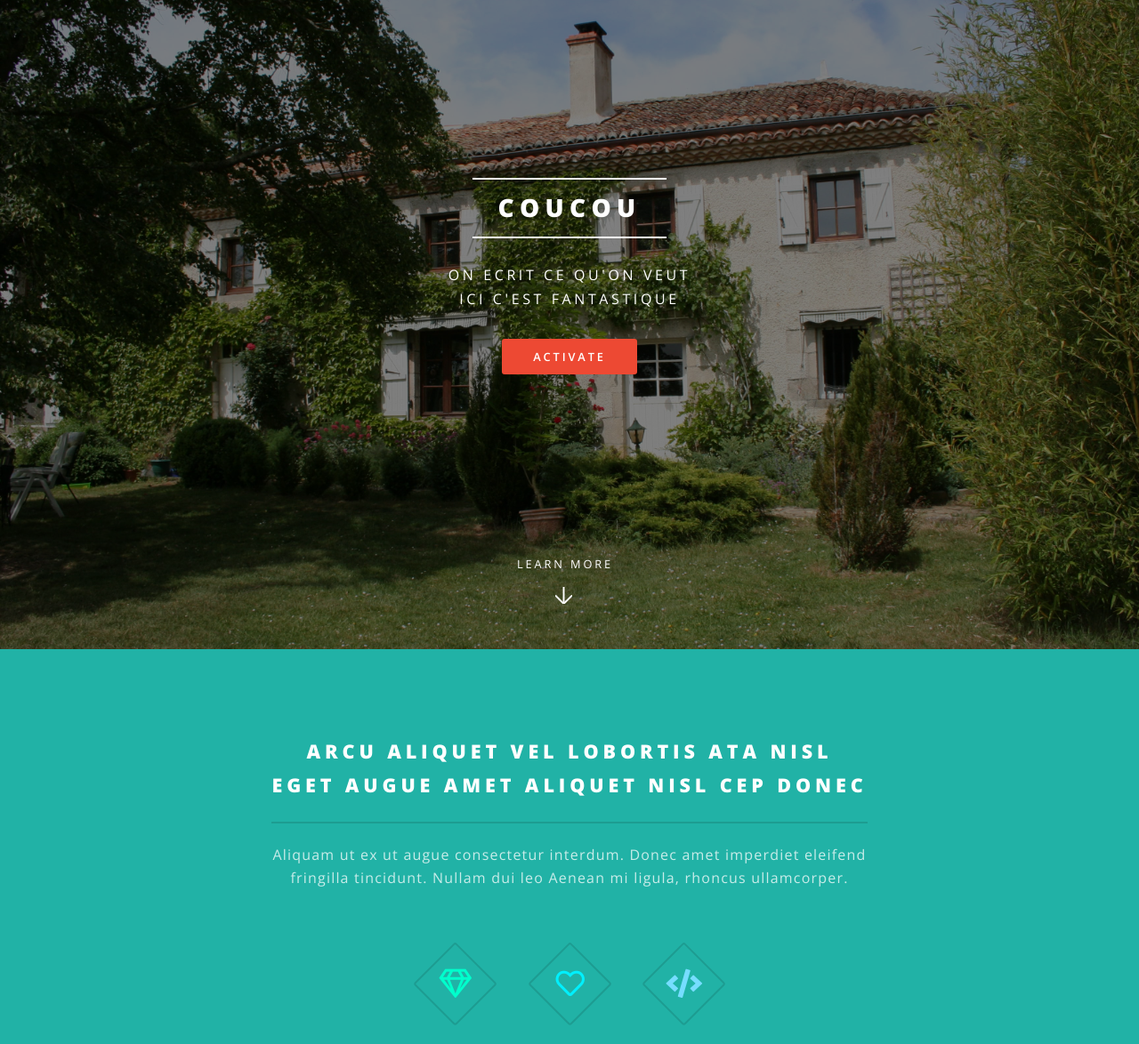
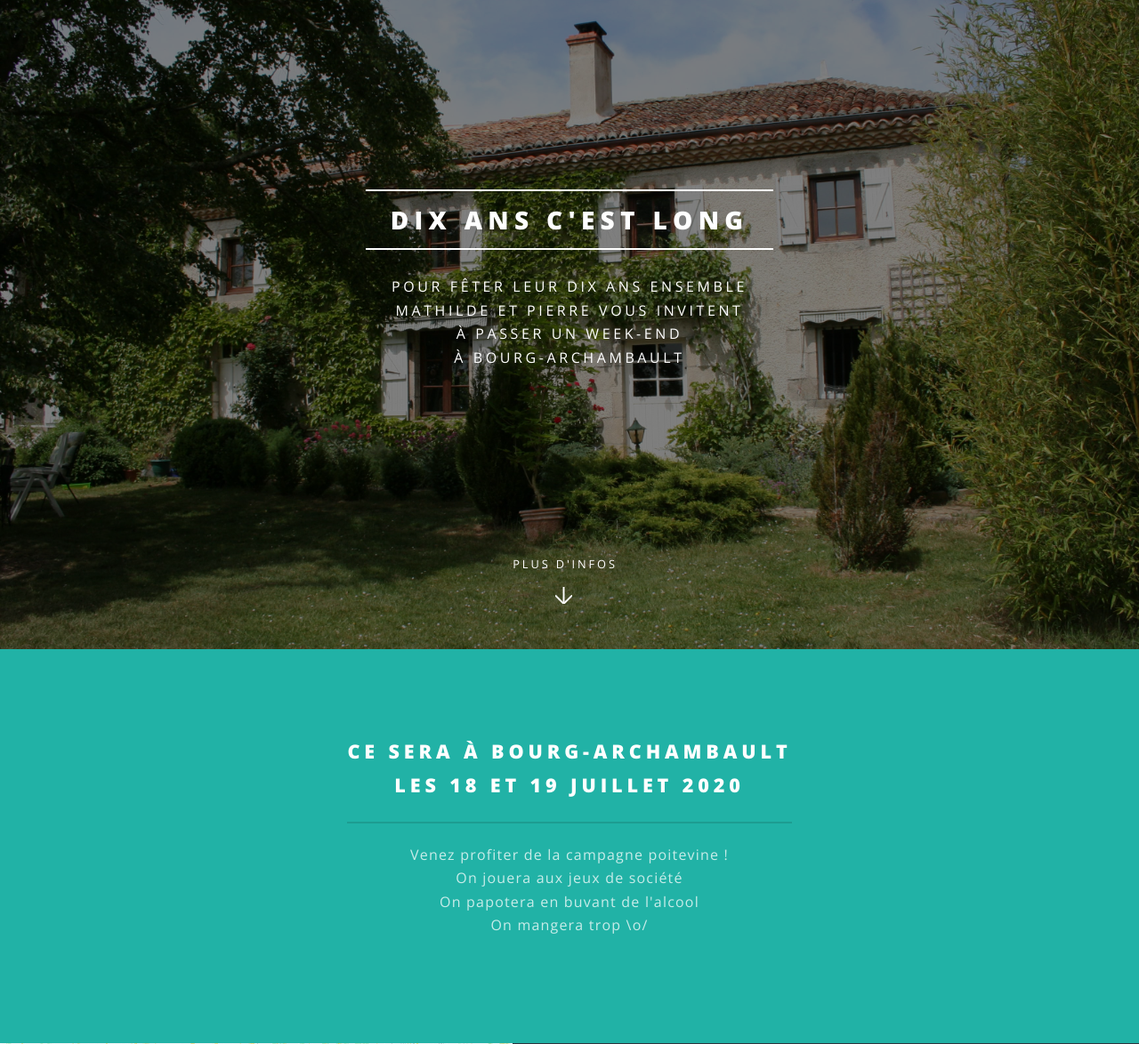
Before and after one commit to pmourlanne/dixans, a Flask app: page / in a window 1280 px wide. Shown: the part 70-1244 px from the top of the page at 89% size. Run offline with Flask 2, Linux system fonts and the light colour scheme.

Commit message:
Filled out index page

```diff
--- a/dixans/templates/index.html
+++ b/dixans/templates/index.html
@@ -6,7 +6,7 @@
 -->
 <html>
 	<head>
-		<title>Mathilde et Pierre fetent leur dix ans</title>
+		<title>Mathilde et Pierre fêtent leur dix ans</title>
 		<meta charset="utf-8" />
 		<meta name="viewport" content="width=device-width, initial-scale=1, user-scalable=no" />
 		<link rel="stylesheet" href="static/css/main.css" />
@@ -15,141 +15,94 @@
 
 	<body class="landing is-preload">
 		<div id="page-wrapper">
-			{#
-			<header id="header" class="alt">
-				<h1><a href="index.html">Spectral</a></h1>
-				<nav id="nav">
-					<ul>
-						<li class="special">
-							<a href="#menu" class="menuToggle"><span>Menu</span></a>
-							<div id="menu">
-								<ul>
-									<li><a href="index.html">Home</a></li>
-									<li><a href="generic.html">Generic</a></li>
-									<li><a href="elements.html">Elements</a></li>
-									<li><a href="#">Sign Up</a></li>
-									<li><a href="#">Log In</a></li>
-								</ul>
-							</div>
-						</li>
-					</ul>
-				</nav>
-			</header>
-			#}
 
 			<section id="banner">
 				<div class="inner">
-					<h2>Coucou</h2>
+					<h2>Dix ans c'est long</h2>
 					<p>
-						On ecrit ce qu'on veut<br />
-						ici c'est fantastique<br />
+						Pour fêter leur dix ans ensemble<br />
+						Mathilde et Pierre vous invitent<br />
+						à passer un week-end<br />
+						à Bourg-Archambault<br />
 					</p>
-					<ul class="actions special">
-						<li><a href="#" class="button primary">Activate</a></li>
-					</ul>
 				</div>
-				<a href="#one" class="more scrolly">Learn More</a>
+				<a href="#one" class="more scrolly">Plus d'infos</a>
 			</section>
 
 			<section id="one" class="wrapper style1 special">
 				<div class="inner">
 					<header class="major">
-						<h2>Arcu aliquet vel lobortis ata nisl<br />
-						eget augue amet aliquet nisl cep donec</h2>
-						<p>Aliquam ut ex ut augue consectetur interdum. Donec amet imperdiet eleifend<br />
-						fringilla tincidunt. Nullam dui leo Aenean mi ligula, rhoncus ullamcorper.</p>
+						<h2>Ce sera à Bourg-Archambault<br />
+						Les 18 et 19 Juillet 2020</h2>
+						<p>
+							Venez profiter de la campagne poitevine !<br />
+							On jouera aux jeux de société<br />
+							On papotera en buvant de l'alcool<br />
+							On mangera trop \o/
+						</p>
 					</header>
-					<ul class="icons major">
-						<li><span class="icon fa-gem major style1"><span class="label">Lorem</span></span></li>
-						<li><span class="icon fa-heart major style2"><span class="label">Ipsum</span></span></li>
-						<li><span class="icon solid fa-code major style3"><span class="label">Dolor</span></span></li>
-					</ul>
 				</div>
 			</section>
 
 			<section id="two" class="wrapper alt style2">
 				<section class="spotlight">
-					<div class="image"><img src="static/img/pic01.jpg" alt="" /></div><div class="content">
-						<h2>Magna primis lobortis<br />
-						sed ullamcorper</h2>
-						<p>Aliquam ut ex ut augue consectetur interdum. Donec hendrerit imperdiet. Mauris eleifend fringilla nullam aenean mi ligula.</p>
+					<div class="image"><a href="https://www.google.com/maps/place/La+Vall%C3%A9e+d'en+Bas,+86390+Bourg-Archambault/@46.0927014,0.0573545,7.99z/data=!4m5!3m4!1s0x47fc17679e790c45:0x1f3a74383f729b12!8m2!3d46.36504!4d1.009421" target="_blank"><img src="static/img/gmap.png" alt="" /></a></div>
+					<div class="content">
+						<h2>Comment venir à<br />
+						la Vallée Basse</h2>
+						<p>
+							Le train vous amène à Montmorillon, accessible depuis Poitiers ou Limoges. Après, on vient vous chercher !<br />
+							Pour les gens motorisés, il y a plein de places pour se garer autour de la maison.
+						</p>
+						<p>
+							<span class="fa fa-arrow fa-arrow-left"></span>&nbsp;Cliquez sur la carte à gauche pour l'adresse exacte
+						</p>
 					</div>
 				</section>
+
 				<section class="spotlight">
-					<div class="image"><img src="static/img/pic02.jpg" alt="" /></div><div class="content">
-						<h2>Tortor dolore feugiat<br />
-						elementum magna</h2>
-						<p>Aliquam ut ex ut augue consectetur interdum. Donec hendrerit imperdiet. Mauris eleifend fringilla nullam aenean mi ligula.</p>
+					<div class="image"><img src="static/img/Mathilde_et_Pierre.jpg" alt="" /></div><div class="content">
+						<h2>Comment loger à<br />
+						la Vallée Basse</h2>
+						<p>
+							Il y aura quelques lits disponibles, mais ne comptez pas trop dessus :><br />
+							Si vous venez avec un matelas gonflable, il y aura de la place a l'intérieur.<br />
+							Le terrain autour de la maison est vaste et peut vous accueillir avec votre tente de camping.<br />
+							Sinon vous pouvez réserver une chambre au <a href="https://www.hoteldefrance-lelucullus.fr/" target="blank">Lucullus</a>, un bel hôtel à Montmorillon.
+						</p>
 					</div>
 				</section>
+
 				<section class="spotlight">
-					<div class="image"><img src="static/img/pic03.jpg" alt="" /></div><div class="content">
-						<h2>Augue eleifend aliquet<br />
-						sed condimentum</h2>
-						<p>Aliquam ut ex ut augue consectetur interdum. Donec hendrerit imperdiet. Mauris eleifend fringilla nullam aenean mi ligula.</p>
+					<div class="image"><img src="static/img/Persile.jpg" alt="" /></div><div class="content">
+						<h2>Et pour les enfants ?</h2>
+						<p>
+							Nous savons qu’il est difficile de vous en séparer, mais s’il vous est possible de faire garder vos enfants pour le week-end, c’est parfait !<br />
+							Nous prévoyons peu d’activités qui leur seront adaptées, et espérons pouvoir profiter un peu de votre présence ;)
+						</p>
 					</div>
 				</section>
-			</section>
-
-			<section id="three" class="wrapper style3 special">
-				<div class="inner">
-					<header class="major">
-						<h2>Accumsan mus tortor nunc aliquet</h2>
-						<p>Aliquam ut ex ut augue consectetur interdum. Donec amet imperdiet eleifend<br />
-						fringilla tincidunt. Nullam dui leo Aenean mi ligula, rhoncus ullamcorper.</p>
-					</header>
-					<ul class="features">
-						<li class="icon fa-paper-plane">
-							<h3>Arcu accumsan</h3>
-							<p>Augue consectetur sed interdum imperdiet et ipsum. Mauris lorem tincidunt nullam amet leo Aenean ligula consequat consequat.</p>
-						</li>
-						<li class="icon solid fa-laptop">
-							<h3>Ac Augue Eget</h3>
-							<p>Augue consectetur sed interdum imperdiet et ipsum. Mauris lorem tincidunt nullam amet leo Aenean ligula consequat consequat.</p>
-						</li>
-						<li class="icon solid fa-code">
-							<h3>Mus Scelerisque</h3>
-							<p>Augue consectetur sed interdum imperdiet et ipsum. Mauris lorem tincidunt nullam amet leo Aenean ligula consequat consequat.</p>
-						</li>
-						<li class="icon solid fa-headphones-alt">
-							<h3>Mauris Imperdiet</h3>
-							<p>Augue consectetur sed interdum imperdiet et ipsum. Mauris lorem tincidunt nullam amet leo Aenean ligula consequat consequat.</p>
-						</li>
-						<li class="icon fa-heart">
-							<h3>Aenean Primis</h3>
-							<p>Augue consectetur sed interdum imperdiet et ipsum. Mauris lorem tincidunt nullam amet leo Aenean ligula consequat consequat.</p>
-						</li>
-						<li class="icon fa-flag">
-							<h3>Tortor Ut</h3>
-							<p>Augue consectetur sed interdum imperdiet et ipsum. Mauris lorem tincidunt nullam amet leo Aenean ligula consequat consequat.</p>
-						</li>
-					</ul>
-				</div>
 			</section>
 
 			<section id="cta" class="wrapper style4">
 				<div class="inner">
 					<header>
-						<h2>Arcue ut vel commodo</h2>
-						<p>Aliquam ut ex ut augue consectetur interdum endrerit imperdiet amet eleifend fringilla.</p>
+						<h2>Quand penser vous</h2>
+						<p>Si vous êtes interessés, dites-le nous en cliquant sur le bouton à droite :)</p>
 					</header>
 					<ul class="actions stacked">
-						<li><a href="#" class="button fit primary">Activate</a></li>
-						<li><a href="#" class="button fit">Learn More</a></li>
+						<li><a href="https://forms.gle/FTSJffPTqL3MVqSD9" target="_blank" class="button fit primary">RSVP</a></li>
 					</ul>
 				</div>
 			</section>
 
 			<footer id="footer">
 				<ul class="icons">
-					<li><a href="#" class="icon brands fa-twitter"><span class="label">Twitter</span></a></li>
-					<li><a href="#" class="icon brands fa-facebook-f"><span class="label">Facebook</span></a></li>
-					<li><a href="#" class="icon brands fa-instagram"><span class="label">Instagram</span></a></li>
-					<li><a href="#" class="icon brands fa-dribbble"><span class="label">Dribbble</span></a></li>
-					<li><a href="#" class="icon solid fa-envelope"><span class="label">Email</span></a></li>
+					<li><a href="https://github.com/pmourlanne/dixans" class="icon brands fa-github"><span class="label">Github</span></a></li>
+					<li><a href="mailto:rsvp@dixanscestlong.fr" class="icon solid fa-envelope"><span class="label">Email</span></a></li>
 				</ul>
 				<ul class="copyright">
-					<li>&copy; Untitled</li><li>Design: <a href="http://html5up.net">HTML5 UP</a></li>
+					<li>&copy; Pierre Mourlanne</li><li>Design: <a href="http://html5up.net">HTML5 UP</a></li>
 				</ul>
 			</footer>
 
```
